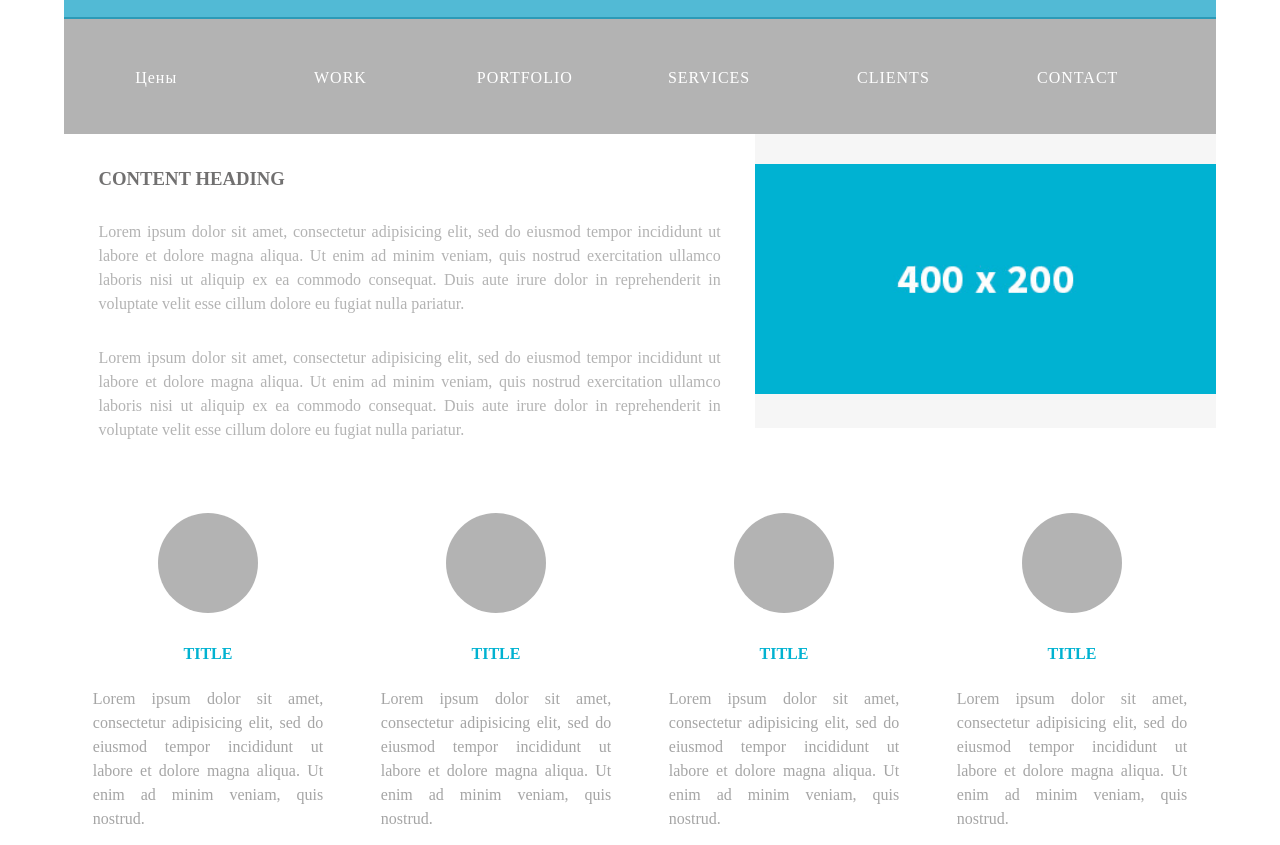
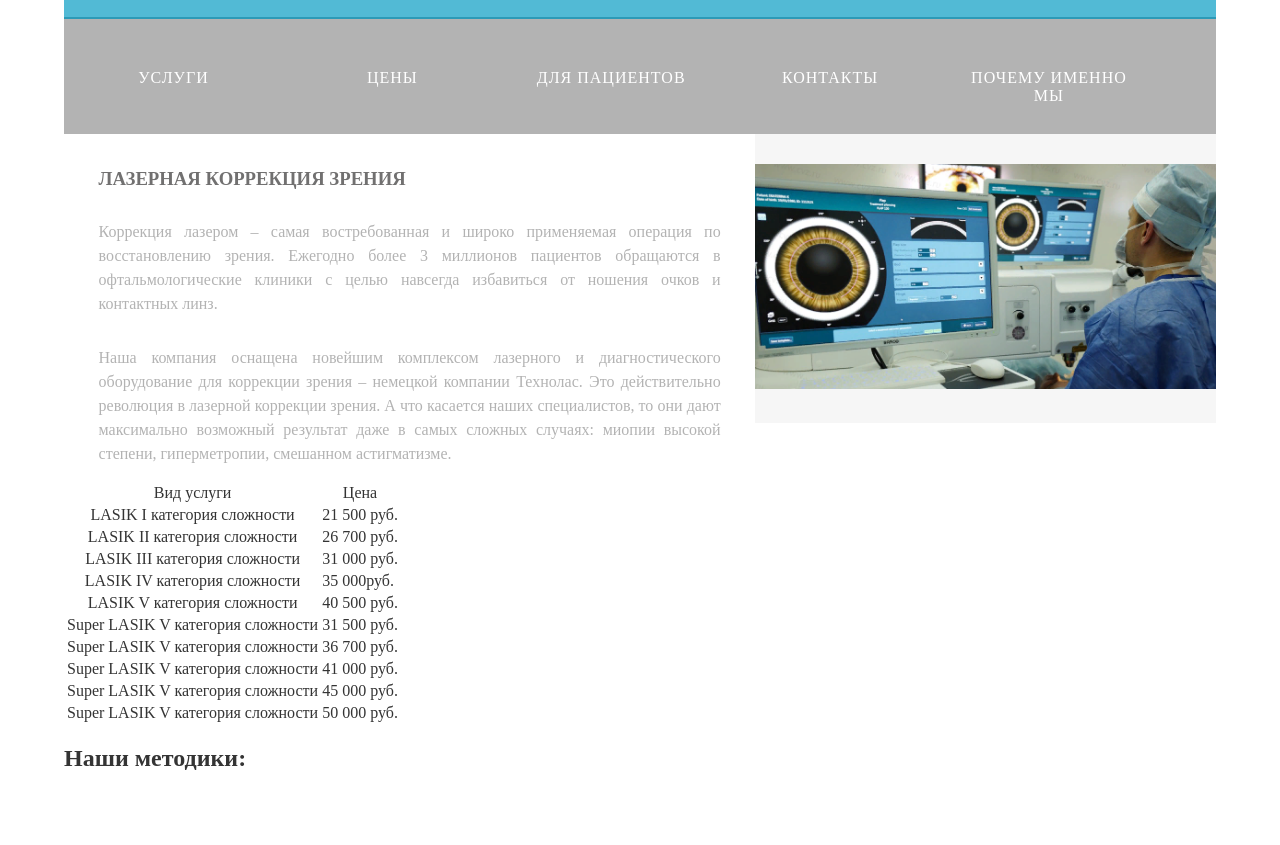
Before and after one commit to linokyourbro/mysite, a plain HTML site: page index.html in a window 1280 px wide. Shown: the part 83-928 px from the top of the page. Drawn offline with Linux system fonts and the light colour scheme.

Commit message:
Add files via upload

```diff
--- a/css/multiColumnTemplate.css
+++ b/css/multiColumnTemplate.css
@@ -91,7 +91,7 @@
     letter-spacing: 1px;
     margin-left: auto;
     text-align: center;
-	width: 16%;
+    width: 19%;
     transition: all 0.3s linear;
 }
 .secondary_header ul li:hover {
@@ -457,3 +457,7 @@ body {
 }
 #menu {
 }
+.tab {
+    padding: 1px;
+    background-color: 01B2D1;
+}
--- a/index.html
+++ b/index.html
@@ -4,7 +4,7 @@
 <meta charset="utf-8">
 <meta http-equiv="X-UA-Compatible" content="IE=edge">
 <meta name="viewport" content="width=device-width, initial-scale=1">
-<title>Simple Theme</title>
+<title>My site</title>
 <link href="css/multiColumnTemplate.css" rel="stylesheet" type="text/css">
 <!-- HTML5 shim and Respond.js for IE8 support of HTML5 elements and media queries -->
 <!-- WARNING: Respond.js doesn't work if you view the page via file:// -->
@@ -17,33 +17,99 @@
 <div class="container">
   <header>
     <div class="primary_header">
-      <h1 class="title"> SIMPLE</h1>
+      <h1 class="title"> Лазерная коррекция зрения</h1>
     </div>
     <nav class="secondary_header" id="menu">
       <ul>
-        <li>Цены</li>
-        <li>WORK</li>
-        <li>PORTFOLIO</li>
-        <li>SERVICES</li>
-        <li>CLIENTS</li>
-        <li>CONTACT</li>
+
+        <li>УСЛУГИ</li>
+		<li>ЦЕНЫ</li>
+
+
+        <li>ДЛЯ ПАЦИЕНТОВ</li>
+        <li>КОНТАКТЫ</li>
+		<li>ПОЧЕМУ ИМЕННО<br>
+ МЫ</li>
       </ul>
     </nav>
   </header>
   <section>
     <h2 class="noDisplay">Main Content</h2>
     <article class="left_article">
-      <h3>content heading</h3>
-      <p>Lorem ipsum dolor sit amet, consectetur adipisicing elit, sed do eiusmod tempor incididunt ut labore et dolore magna aliqua. Ut enim ad minim veniam, quis nostrud exercitation ullamco laboris nisi ut aliquip ex ea commodo consequat. Duis aute irure dolor in reprehenderit in voluptate velit esse cillum dolore eu fugiat nulla pariatur.</p>
-      <p>Lorem ipsum dolor sit amet, consectetur adipisicing elit, sed do eiusmod tempor incididunt ut labore et dolore magna aliqua. Ut enim ad minim veniam, quis nostrud exercitation ullamco laboris nisi ut aliquip ex ea commodo consequat. Duis aute irure dolor in reprehenderit in voluptate velit esse cillum dolore eu fugiat nulla pariatur.</p>
+      <h3>Лазерная коррекция зрения</h3>
+      <p>Коррекция лазером – самая востребованная и широко применяемая операция по восстановлению зрения. Ежегодно более 3 миллионов пациентов обращаются в офтальмологические клиники с целью навсегда избавиться от ношения очков и контактных линз.</p>
+	  <p>Наша компания оснащена новейшим комплексом лазерного и диагностического оборудование для коррекции зрения – немецкой компании Технолас. Это действительно революция в лазерной коррекции зрения. А что касается наших специалистов, то они дают максимально возможный результат даже в самых сложных случаях: миопии высокой степени, гиперметропии, смешанном астигматизме.</p>
+      <table>
+   <tbody><tr>
+       <td align="center" class="tab">Вид услуги</td>
+	   <td align="center" class="tab">Цена</td>
+   </tr>
+   <tr>
+       <td align="center" class="tab">LASIK I категория сложности</td>
+	   <td align="center" class="tab">21 500 руб.</td>
+
+   </tr>
+   <tr>
+       <td align="center" class="tab">LASIK II категория сложности
+		<td class="tab"> 26 700 руб.</td>
+
+   </tr>
+   <tr>
+	   <td align="center" class="tab">LASIK III категория сложности  </td>
+		  <td class="tab">31 000 руб.</td>
+
+   </tr>
+   <tr>
+	   <td align="center" class="tab">LASIK IV категория сложности </td>
+		 <td class="tab">35 000руб.</td>
+
+     </tr><tr>
+	   <td align="center" class="tab">LASIK V категория сложности </td>
+		  <td class="tab">40 500 руб.</td>
+   </tr>
+	   </tr><tr>
+	   <td align="center" class="tab">Super LASIK V категория сложности </td>
+		  <td class="tab">31 500 руб.</td>
+   </tr>
+	</tr>
+	   </tr><tr>
+	   <td align="center" class="tab">Super LASIK V категория сложности </td>
+		  <td class="tab">36 700 руб.</td>
+   </tr>
+	</tr>
+	   </tr><tr>
+	   <td align="center" class="tab">Super LASIK V категория сложности </td>
+		  <td class="tab">41 000 руб.</td>
+   </tr>
+	</tr>
+	   </tr><tr>
+	   <td align="center" class="tab">Super LASIK V категория сложности </td>
+		  <td class="tab">45 000 руб.</td>
+   </tr>
+</tr>
+	   </tr><tr>
+	   <td align="center" class="tab">Super LASIK V категория сложности </td>
+		  <td class="tab">50 000 руб.</td>
+   </tr>
+</tr>
+
+</tbody></table>
+<h2>Наши методики:</h2>
     </article>
-    <aside class="right_article"><img src="images/placeholder.jpg" alt="" width="400" height="200" class="placeholder"/> </aside>
+    <aside class="right_article"><img src="images/400x200.png" alt="" width="400" height="200" class="placeholder"/> </aside>
   </section>
   <div class="row">
     <div class="columns">
-      <p class="thumbnail_align"> <img src="images/bkg_06.jpg" alt="" class="thumbnail"/> </p>
-      <h4>TITLE</h4>
-      <p>Lorem ipsum dolor sit amet, consectetur adipisicing elit, sed do eiusmod tempor incididunt ut labore et dolore magna aliqua. Ut enim ad minim veniam, quis nostrud.</p>
+      <p class="thumbnail_align"> <img src="images/crug_fem.jpg" alt="" class="thumbnail"/> </p>
+      <h4>Фемто Ласик</h4>
+      <p>100% лазерная “безножевая” методика коррекции зрения на самом современном и безопасном фемтосекундном лазере Victus.
+		<br>
+Методика эффективна для коррекции:
+
+близорукости до -16;
+дальнозоркости до +6;
+астигматизма до 6.
+Суть лазерной коррекции зрения состоит в изменении преломляющей способности роговицы (внешней прозрачной оболочки) с помощью придания ей правильной формы. Луч лазера воздействует только на роговицу, никак не затрагивая внутренних структур глаза, поэтому вероятность осложнений минимальна.</p>
     </div>
     <div class="columns">
       <p class="thumbnail_align"> <img src="images/bkg_06.jpg" alt="" class="thumbnail"/> </p>
@@ -76,7 +142,7 @@
     <p class="social_icon"><img src="images/bkg_06.jpg" width="100" alt="" class="thumbnail"/></p>
   </div>
   <footer class="secondary_header footer">
-    <div class="copyright">&copy;2020 - <strong>SIMPLE Theme</strong></div>
+    <div class="copyright">&copy;2022 - <strong>Пушечкина Ангелина</strong></div>
   </footer>
 </div>
 </body>
```
Also changed, not shown: images/400x200.png (added), images/crug_fem.jpg (added). Lines whose indentation alone changed are shown as unchanged.
